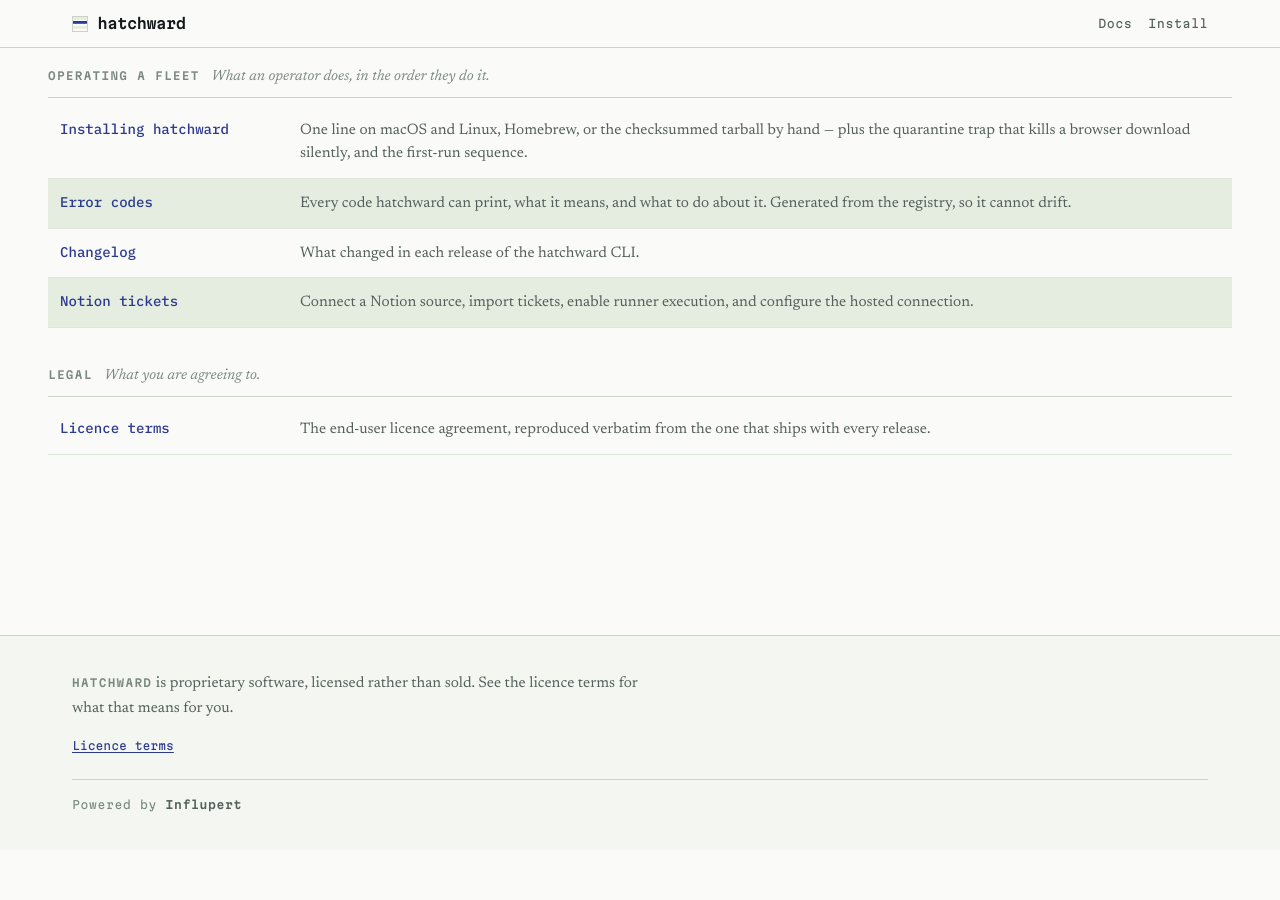
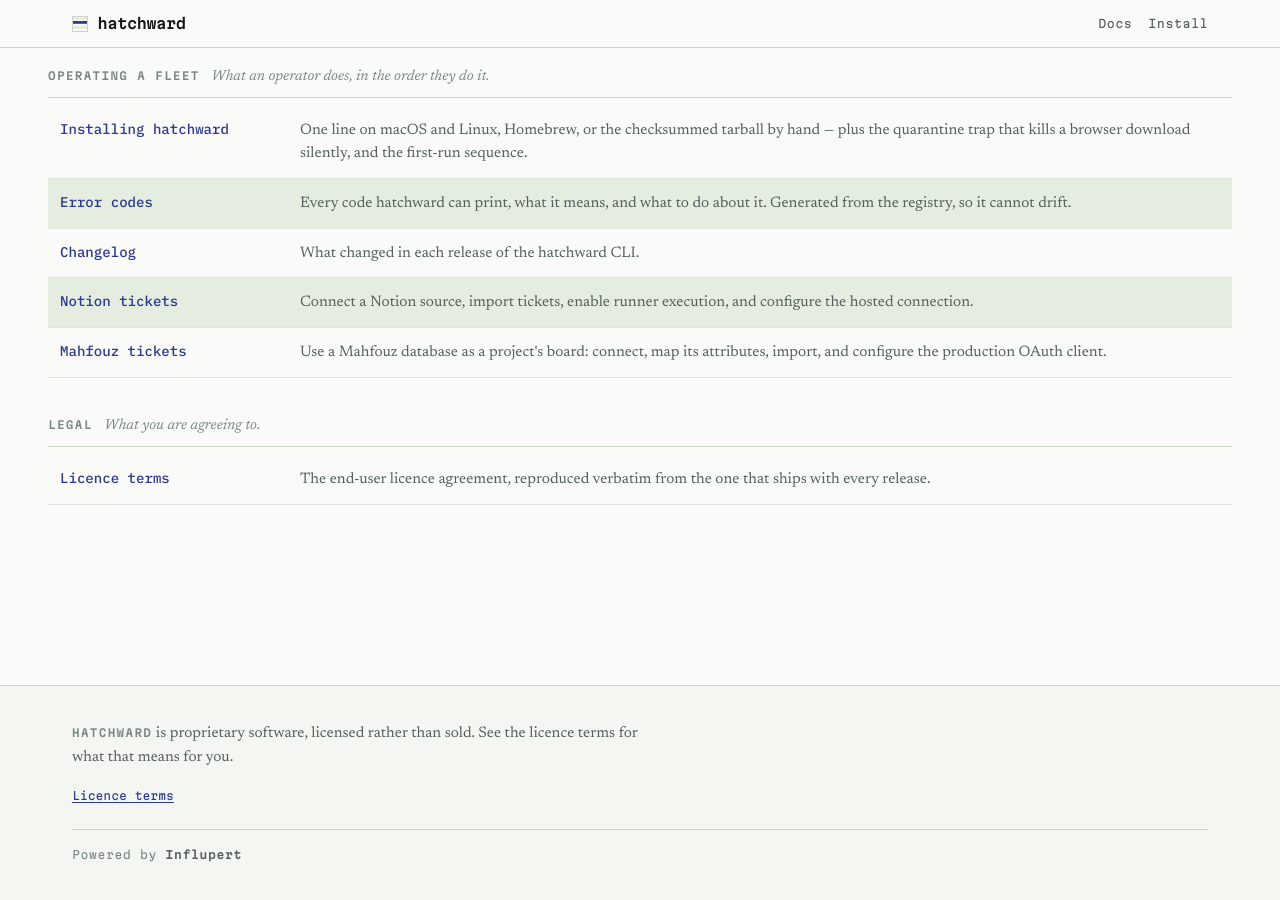
Before and after one commit to hatchward/docs, a Jekyll site: the page built from index.html, in a window 1280 px wide and 900 px high, scrolled down 5710 px. Built offline with Jekyll 4.4.1, drawn with Linux system fonts in a browser that asks for light colours; before the commit the page ends 6560 px from its top, so only the background shows below that; part of the change alters nothing that is shown.

Commit message:
Add the Mahfouz tickets guide
Port Hatchward's Mahfouz user and operator guide from hatchward/core,
where it lived as docs/mahfouz.md until the site moved here. The text is
unchanged; it already describes the production-only setup.

List it in the navigation after Notion, and redirect /mahfouz/ to the
page's .html address like the other pages.

Co-Authored-By: Claude Opus 5.5 <noreply@anthropic.com>

````diff
--- a/_config.yml
+++ b/_config.yml
@@ -63,6 +63,8 @@ defaults:
     values: { redirect_from: ["/github-projects/"] }
   - scope: { path: "install.md" }
     values: { redirect_from: ["/install/"] }
+  - scope: { path: "mahfouz.md" }
+    values: { redirect_from: ["/mahfouz/"] }
   - scope: { path: "license.md" }
     values: { redirect_from: ["/license/"] }
   - scope: { path: "notion.md" }
--- a/_data/nav.yml
+++ b/_data/nav.yml
@@ -24,6 +24,9 @@
     - file: "notion.md"
       title: "Notion tickets"
       blurb: "Connect a Notion source, import tickets, enable runner execution, and configure the hosted connection."
+    - file: "mahfouz.md"
+      title: "Mahfouz tickets"
+      blurb: "Use a Mahfouz database as a project's board: connect, map its attributes, import, and configure the production OAuth client."
 
 - group: "Legal"
   note: "What you are agreeing to."
--- /dev/null
+++ b/mahfouz.md
@@ -0,0 +1,143 @@
+# Mahfouz tickets
+
+Connect Mahfouz in **Integrations**, then choose a Mahfouz database as the project's
+board in the project editor. Each row of the database is a ticket. Connecting an
+account or importing tickets does not start a runner. Execution requires an
+explicitly published policy.
+
+## Connect
+
+Mahfouz integrations need a paid Mahfouz plan, Pro or Max. On Free, Mahfouz's consent
+page says integrations aren't available and makes no grant.
+
+Mahfouz's consent page asks which repositories to share. Each repository is a vault,
+and Hatchward reaches only the vaults you pick there. Pick every vault whose databases
+you want as boards. You can connect several Mahfouz accounts; each connection is the
+Mahfouz account you signed in with, and one Mahfouz account can be connected to only
+one Hatchward account.
+
+## Choose a database
+
+The board picker lists every database in every vault the connection reaches, except
+vaults your Mahfouz plan has paused. Rows are the database's direct child notes, and
+their frontmatter attributes are the ticket's fields:
+
+| Mahfouz attribute | Use in Hatchward |
+| --- | --- |
+| The row's title | The ticket title |
+| Select | The status: map its options to Hatchward states |
+| Multi-select | Labels |
+| Relation to the People database | Assignees |
+| Text, email, phone, number, checkbox, URL, date | Fields for filters and routing |
+
+Colour, font, media, rollups and relations to other databases can't be mapped.
+
+A select option has no separate id in Mahfouz: its value is its text. Renaming an
+option in Mahfouz changes it on every row, so a mapping that names the old value no
+longer validates. The next publish or sync reports it; map the new value and publish.
+
+## Import and execution
+
+Publish the board and mappings, then use **Sync now** for one import or enable
+recurring import. The first import reads every row; later imports read only the rows
+changed or removed since the last one, and a removed row's ticket becomes ineligible.
+
+Recurring imports run every 30 minutes, not every 5 as for Notion. Each import keeps
+the vault's Mahfouz container running, which counts against the Mahfouz plan's
+monthly container hours: polling a vault every 5 minutes uses about 720 hours a
+month, more than Pro's 300. Every 30 minutes uses about 240.
+
+Execution requires a fresh completed import. For a Mahfouz board the maximum source
+age defaults to 3,600 seconds, so a board synced every 30 minutes stays fresh. Keep
+it above the sync interval. Everything else about execution works as it does for
+[Notion](notion.md#import-and-execution): **Import only** collects tickets without
+assigning work, and an enabled project still needs an enrolled, connected, compatible
+runner and available capacity.
+
+## Row changes and comments
+
+An assignment can change the status, add an assignee or a label, replace or append
+to the row's body, and comment, within the published project's allowed actions.
+Changes go through Hatchward with the assignment's authorization; runners never hold
+Mahfouz credentials.
+
+Every write names the row version Hatchward read. If someone changed the row since,
+Mahfouz refuses the write, the row keeps their change, and the action needs
+attention. Hatchward never overwrites a concurrent edit.
+
+Every write also carries a retry key. If Hatchward can't tell whether a write landed,
+it resends the same request with the same key within a day, and Mahfouz makes the
+write at most once. After that it reads the row back instead. Each comment ends with
+the run and operation it came from, so a comment can be found again.
+
+Body changes replace or extend the row's Markdown body. A change to the first heading
+renames the row in Mahfouz, so Hatchward doesn't edit titles, and it appends only at
+the end of the body.
+
+## A vault removed from the connection
+
+Removing a vault from Hatchward's access in Mahfouz breaks the imports of boards in
+that vault: their projects report lost permission. Mahfouz's consent page can't be
+opened with a vault already picked, so reconnect Mahfouz from **Integrations** and,
+on the consent page, pick every vault your boards are in. Reconnecting the same
+Mahfouz account repairs the existing connection.
+
+## Operator configuration
+
+Hatchward runs one environment, production, and connects to Mahfouz's production
+platform. Register Hatchward's OAuth client once, after Mahfouz's production release
+includes its integration API:
+
+```bash
+bun run apps/api/scripts/register-mahfouz-client.ts --console-origin https://dash.hatchward.dev
+```
+
+The script registers `https://dash.hatchward.dev/integrations/callback/mahfouz` with
+the scopes `vaults:read vaults:write`, and prints the client id, and the secret if
+Mahfouz issued one. Registering again creates a new client id, and grants belong to a
+client id, so run it once. Store the values in Bitwarden Secrets Manager and provision
+Worker secrets through the approved deployment process.
+
+| Binding | Value |
+| --- | --- |
+| `MAHFOUZ_OAUTH_CLIENT_ID_V1` | The registered client id. Without it, Mahfouz isn't offered. |
+| `MAHFOUZ_OAUTH_CLIENT_SECRET_V1` | The client secret, when Mahfouz issued one |
+| `MAHFOUZ_SYNC_INTERVAL_SECONDS` | Optional. Seconds between recurring imports, 300 to 3,000; 1,800 when unset |
+
+`MAHFOUZ_PLATFORM_ORIGIN`, `MAHFOUZ_API_ORIGIN` and `MAHFOUZ_PERMALINK_ORIGIN` override
+Mahfouz's production origins (`https://platform.mahfouz.app`, `https://api.mahfouz.app`
+and `https://l.mahfouz.app`). Leave them unset in production.
+
+`MAHFOUZ_OAUTH_CLIENT_ID_V1` is also the launch switch: until it is set, no one is
+offered Mahfouz, and unsetting it withdraws the offer.
+
+Mahfouz deletes a registration that no token request has used for 30 days. Every
+Mahfouz connection then reports a configuration problem, and the Datadog monitor
+**Mahfouz client registration expired** fires. Register again, rotate the client id
+(and secret), and ask people to reconnect: grants belong to a client id, so the old
+ones don't carry over.
+
+Mahfouz has no token revocation endpoint. Disconnecting in Hatchward deletes its
+stored credential at once and records the provider revocation as unavailable; to end
+the grant in Mahfouz too, remove Hatchward under **Settings → Integrations** in
+Mahfouz.
+
+## Verify production
+
+There is no staging environment, so the first end-to-end check runs in production.
+Set the client id, then, before announcing Mahfouz, use a test account on a paid
+Mahfouz plan with a disposable vault and grant Hatchward that vault. Run the canary:
+
+```bash
+bun run apps/api/scripts/mahfouz-canary.ts --refresh-token-out <file>
+```
+
+It reads `MAHFOUZ_CANARY_REFRESH_TOKEN`, `MAHFOUZ_CANARY_RESOURCE` (`<vault>:<database>`)
+and `MAHFOUZ_CANARY_ROW` with the bindings above. It refreshes the grant, checks the
+account and vault, reads the board, writes the canary row and comments, and reads both
+back. Mahfouz rotates the refresh token on every use, so the script writes the next one
+to the file before anything else: store it before the next run.
+
+The canary does not replace a full check: connect through the console, publish a
+board, import, run an assignment with an enrolled test runner, and confirm its status
+change and comment in Mahfouz.
````
